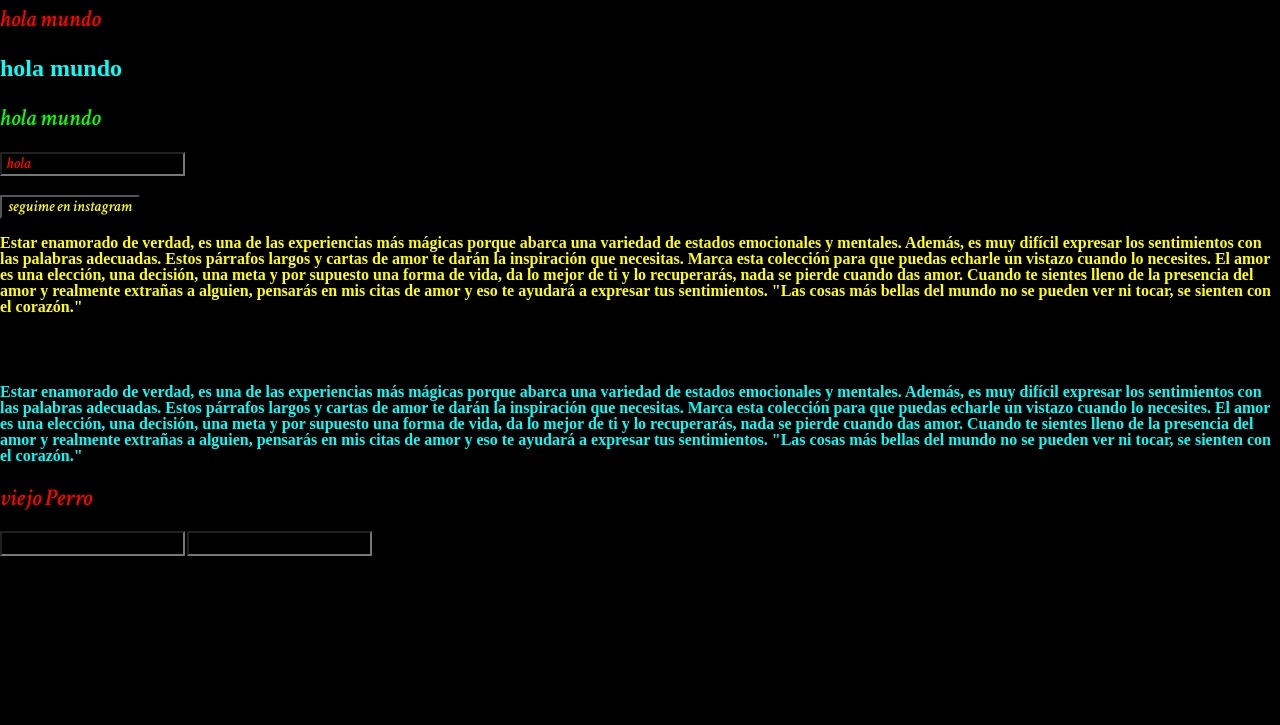
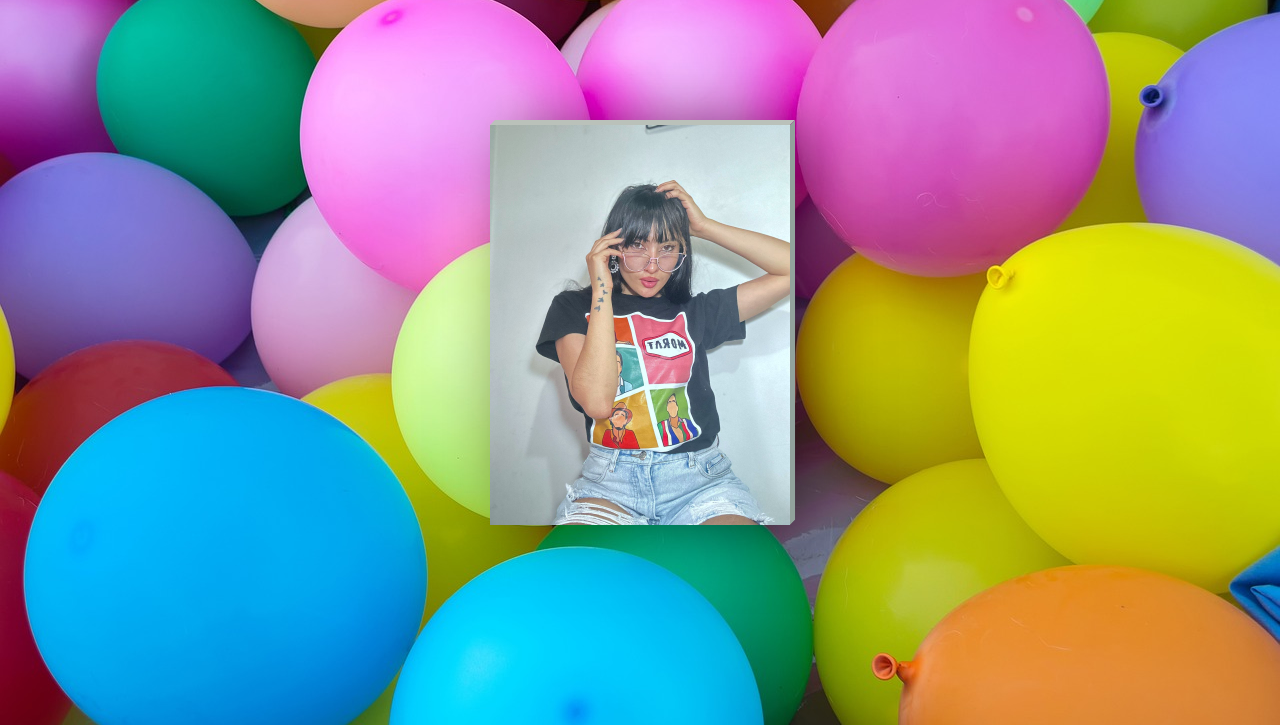
Before and after one commit to BaironMartin/flc, a plain HTML site: page index.html in a window 1280 px wide. Shown: the part 75-800 px from the top of the page. Drawn offline with Linux system fonts and the light colour scheme.

Commit message:
Add files via upload

```diff
--- a/index.html
+++ b/index.html
@@ -1,53 +1,40 @@
-<!DOCTYPE  html>
-<html>
-	<head >
-		<title>primera pagina</title>
-		<meta charset ="utf-8">
-		<meta name="keywords" content="programacion c#">
-		<meta name="descrption" content="lo que hace">
-		<meta name="author" content="Bairon Martin">
-		<meta name="copyright" content="facebook">
-		<meta name="robots" content="noindex">
-		<link rel ="icon" href="c.ico">
-		<link rel ="stylesheet" tipe ="text/class" href="estilos.css" >
-		<link rel ="stylesheet" tipe ="text/class" href="normalize.css"
-		<link rel="preconnect" href="https://fonts.gstatic.com">
-		<link href="https://fonts.googleapis.com/css2?family=Crimson+Text:ital,wght@1,600&display=swap" rel="stylesheet">
+<!DOCTYPE html>
+<html lang="es">
 
-	</head>
-	<body>
+<head>
+    <meta charset="UTF-8">
+    <title> Happy birthday Nathaly</title>
+    <link rel="stylesheet" href="./style.css">
 
-		<h1 >Mi primer titulo con css</h1>
+</head>
 
-		<h2 >hola mundo</h2>
-		<h2 ><p>hola mundo</p></h2>
-		<h2 ><b>hola mundo</b></h2>
-		<input type="text" value=" hola">
-		<br><br>
-		<button class=" clase1"> seguime en instagram</button>
+<body>
 
-		<p class=" clase1">Estar enamorado de verdad, es una de las experiencias más mágicas porque abarca una variedad de estados emocionales y mentales. Además, es muy difícil expresar los sentimientos con las palabras adecuadas.
-			Estos párrafos largos y cartas de amor te darán la inspiración que necesitas. Marca esta colección para que puedas echarle un vistazo cuando lo necesites.
-			El amor es una elección, una decisión, una meta y por supuesto una forma de vida, da lo mejor de ti y lo recuperarás, nada se pierde cuando das amor.
-			Cuando te sientes lleno de la presencia del amor y realmente extrañas a alguien, pensarás en mis citas de amor y eso te ayudará a expresar tus sentimientos.
-			"Las cosas más bellas del mundo no se pueden ver ni tocar, se sienten con el corazón."</p>
-	<br><br>
+    <div class="card">
+        <div class="imgBox">
+            <div class="bark"></div>
+            <img src="img/portada.jpeg">
+        </div>
+        <div class="details">
+            <h4 class="color1">Feliz cumpleaños a la mas sexy !</h2>
+                <h4 class="color2 margin">(HAPPY BIRTHDAY)</h3>
+                    <p>¡Feliz cumpleaños! ,</p>
+                    <p>Siempre te tengo presente en mi corazón</p>
+                    <p>Eres una amiga maravillosa</p>
+                    <p>También quiero decirte</p>
+                    <p>Que me encantan tus fotos sexys</p>
+                    <p>Espero que hoy tengas un día increíble</p>
+                    <p>Lleno de amor, risas y felicidad.</p>
+                    <p>Te quiero mucho, :)</p>
+                    <p class="text-right">Happy Birthday</p>
+                    <p class="text-right">♥Un Admirador</p>
+        </div>
+    </div>
+    <audio autoplay loop>
+        <source src="musica/bonita.mp3" type="audio/mp3">
+      </audio>
 
-		<p id ="id1">Estar enamorado de verdad, es una de las experiencias más mágicas porque abarca una variedad de estados emocionales y mentales. Además, es muy difícil expresar los sentimientos con las palabras adecuadas.
-			Estos párrafos largos y cartas de amor te darán la inspiración que necesitas. Marca esta colección para que puedas echarle un vistazo cuando lo necesites.
-			El amor es una elección, una decisión, una meta y por supuesto una forma de vida, da lo mejor de ti y lo recuperarás, nada se pierde cuando das amor.
-			Cuando te sientes lleno de la presencia del amor y realmente extrañas a alguien, pensarás en mis citas de amor y eso te ayudará a expresar tus sentimientos.
-			"Las cosas más bellas del mundo no se pueden ver ni tocar, se sienten con el corazón."</p>
+    <script src="js/main.js"></script>
+</body>
 
-
-
-
-
-		<div class="formulario">
-			<h2 class ="formulario_h2">viejo Perro</h2>
-			<input type="text" class="formulario_imput">
-			<input type="password"  class="formulario_imput--pito">
-
-		</div>
-	</body>
 </html>
--- /dev/null
+++ b/js/main.js
@@ -0,0 +1,6 @@
+const audio = document.querySelector("audio");
+
+setInterval(function() {
+  // Reproducir el audio
+  audio.play();
+}, 1000);
--- /dev/null
+++ b/style.css
@@ -0,0 +1,126 @@
+@import url('https://fonts.googleapis.com/css?family=Indie+Flower');
+@import url('https://fonts.googleapis.com/css?family=Amatic+SC');
+
+body {
+	font-family: 'Indie Flower', cursive !important;
+    background-image: url(img/balloons-1869790_1280.jpg);
+    background-size: cover;
+    width: 100%;
+    height: 100vh;
+	margin: 0px;
+	padding: 0px;
+}
+
+::selection {
+	background: transparent;
+}
+
+h4 {
+	font-size: 26px;
+	line-height: 1px;
+	font-family: 'Amatic SC', cursive !important;
+}
+
+.color1{color:#000000}
+.color2{color:#C0392B}
+
+
+.card {
+	color: #013243;
+	position: absolute;
+	top: 50%;
+	left: 50%;
+	width: 300px;
+	height: 400px;
+	background: #e0e1dc;
+	transform-style: preserve-3d;
+	transform: translate(-50%,-50%) perspective(2000px);
+	box-shadow: inset 300px 0 50px rgba(0,0,0,.5), 20px 0 60px rgba(0,0,0,.5);
+	transition: 1s;
+}
+
+.card:hover {
+	transform: translate(-50%,-50%) perspective(2000px) rotate(15deg) scale(1.2);
+	box-shadow: inset 20px 0 50px rgba(0,0,0,.5), 0 10px 100px rgba(0,0,0,.5);
+}
+
+.card:before {
+	content:'';
+	position: absolute;
+	top: -5px;
+	left: 0;
+	width: 100%;
+	height: 5px;
+	background: #BAC1BA;
+	transform-origin: bottom;
+	transform: skewX(-45deg);
+}
+
+.card:after {
+	content: '';
+	position: absolute;
+	top: 0;
+	right: -5px;
+	width: 5px;
+	height: 100%;
+	background: #92A29C;
+	transform-origin: left;
+	transform: skewY(-45deg);
+}
+
+.card .imgBox {
+	width: 100%;
+	height: 100%;
+	position: relative;
+	transform-origin: left;
+	transition: .7s;
+}
+
+.card .bark {
+	position: absolute;
+	background: #e0e1dc;
+	width: 100%;
+	height: 100%;
+	opacity: 0;
+	transition: .7s;
+}
+
+.card .imgBox img {
+	min-width: 250px;
+	max-height: 400px;
+}
+
+.card:hover .imgBox {
+	transform: rotateY(-135deg);
+}
+
+.card:hover .bark {
+	opacity: 1;
+	transition: .6s;
+  box-shadow: 300px 200px 100px rgba(0, 0, 0, .4) inset;
+}
+
+.card .details {
+	position: absolute;
+	top: 0;
+	left: 0;
+	box-sizing: border-box;
+	padding: 0 0 0 10px;
+	z-index: -1;
+	margin-top: 70px;
+}
+
+.card .details p {
+	font-size: 15px;
+	line-height: 5px;
+	transform: rotate(-10deg);
+	padding: 0 0 0 20px;
+}
+
+.card .details h4 {
+	text-align: center;
+}
+
+.text-right {
+	text-align: right;
+}
```
Also changed, not shown: img/balloons-1869790_1280.jpg (added), img/portada.jpeg (added), 1 other file.
